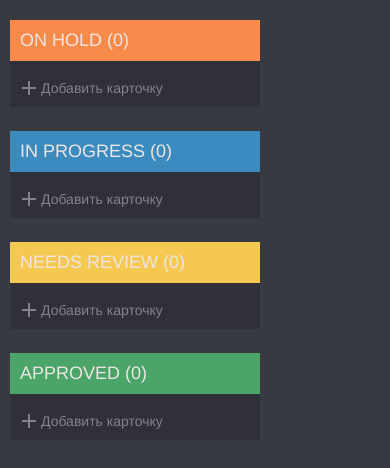
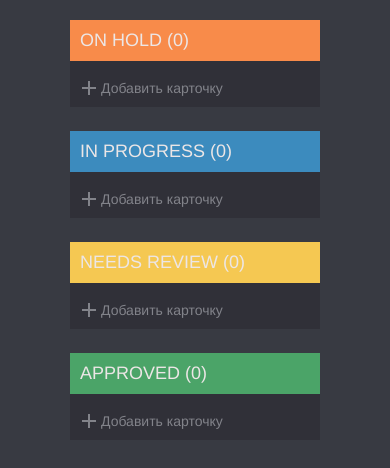
Before and after one commit to k-iluschenko/kanban, a Vue app: page / in a window 390 px wide. Shown: the top 468 px of the page. Built offline with nearby package versions, Linux system fonts and the light colour scheme.

Commit message:
адаптив

```diff
--- a/src/components/card.vue
+++ b/src/components/card.vue
@@ -46,6 +46,7 @@ $color-button-text: #82838A;
   padding: 8px 8px 0;
 }
 .button__close {
+  cursor: pointer;
   width: 8px;
   height: 8px;
   background-color: $color-button-text;
--- a/src/components/colum.vue
+++ b/src/components/colum.vue
@@ -79,6 +79,8 @@ $color-bg-colum: #303038;
   background: $color-bg-colum;
   min-width: 250px;
   margin: 0 10px 24px;
+  display: flex;
+  flex-direction: column;
 }
 .colum__section{
   margin: 0 8px 8px;
@@ -127,8 +129,8 @@ $color-bg-colum: #303038;
     }
   }
 }
-
 .clear {
+  cursor: pointer;
   position: relative;
   top: 7px;
   display: inline-block;
@@ -139,4 +141,11 @@ $color-bg-colum: #303038;
   mask: url('../assets/img/baseline-clear-24px.svg') no-repeat center;
   }
 
+@media (max-width: 1080px) {
+  .board__colum{
+    &:nth-child(n + 3) {
+      order: 1;
+    }
+  }
+}
 </style>
--- a/src/components/main.vue
+++ b/src/components/main.vue
@@ -50,12 +50,10 @@ $color-header-text: #ECE6E6;
   min-height: 100%;
 }
 .wrapper {
- padding-top: 20px;
- display: flex;
- flex-direction: row;
- flex-wrap: wrap;
- //justify-content: space-around;
- align-items: flex-start;
+  padding-top: 20px;
+  display: flex;
+  flex-wrap: wrap;
+  align-items: flex-start;
 }
 .orange {
   background: $color-header-orange
@@ -77,4 +75,14 @@ $color-header-text: #ECE6E6;
   color: $color-header-text;
 }
 
+@media (max-width: 1080px) {
+  .wrapper{
+    justify-content: center;
+    &::after{
+      content: '';
+      width: 100%;
+      order: 0;
+    }
+  }
+}
 </style>
```
